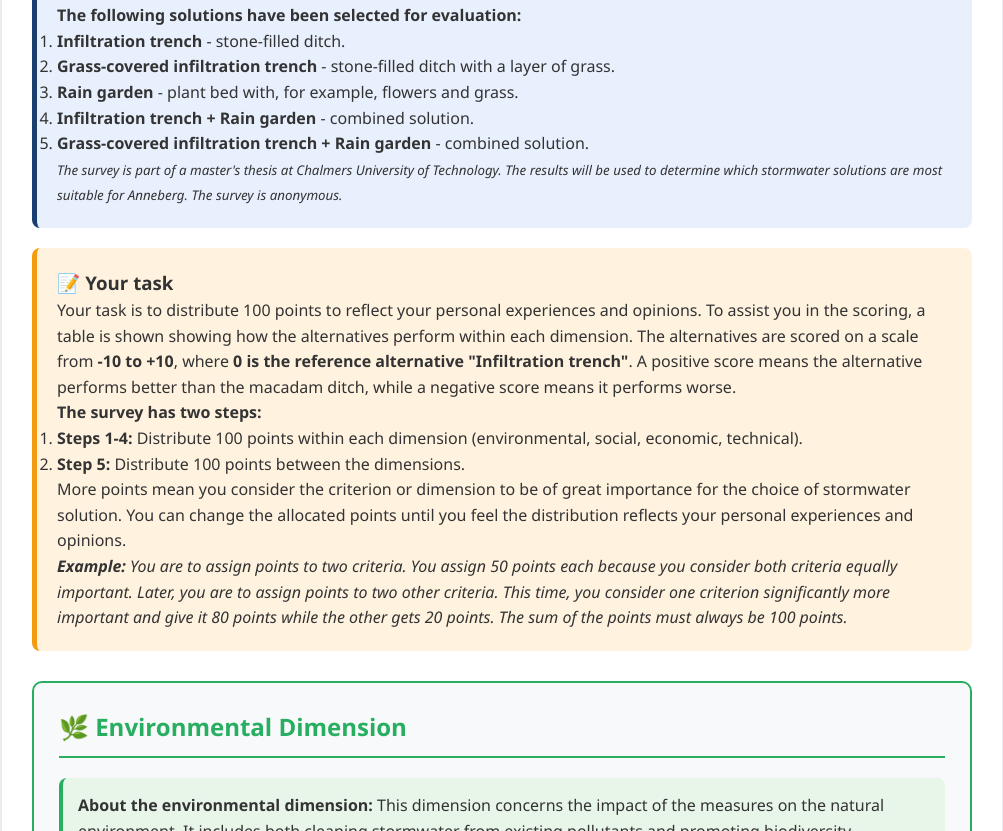
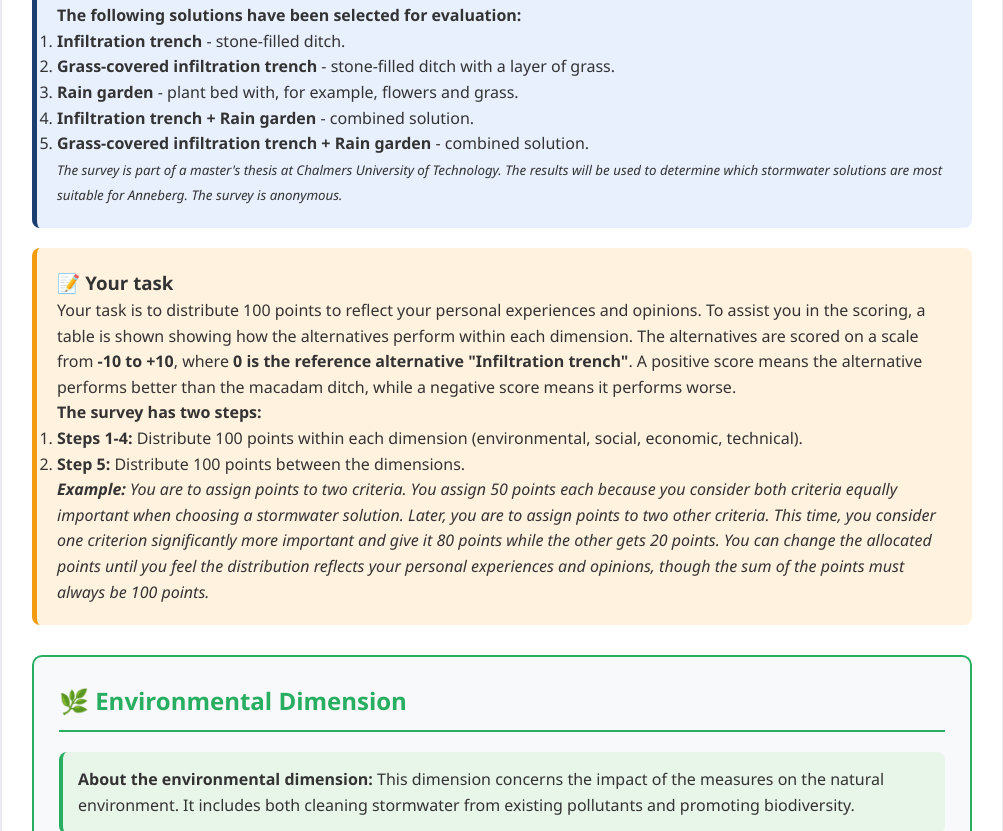
Before and after one commit to BettyMattsson/MCDA-Anneberg-English, a plain HTML site: page index.html in a window 1280 px wide. Shown: the part 360-1191 px from the top of the page, without its empty margins (138-1141 px from the left). Drawn offline with nearby package versions, Linux system fonts and the light colour scheme.

Commit message:
Update index.html

```diff
--- a/index.html
+++ b/index.html
@@ -381,12 +381,9 @@
         <li><strong>Step 5:</strong> Distribute 100 points between the dimensions.</li>
     </ol>
 
-    <p>More points mean you consider the criterion or dimension to be of great importance for the choice of stormwater solution.
-    You can change the allocated points until you feel the distribution reflects your personal experiences and opinions.</p>
-
-    <p><i><strong>Example: </strong> You are to assign points to two criteria. You assign 50 points each because you consider both criteria equally important.
+    <p><i><strong>Example: </strong> You are to assign points to two criteria. You assign 50 points each because you consider both criteria equally important when choosing a stormwater solution.
     Later, you are to assign points to two other criteria. This time, you consider one criterion significantly more important and give
-    it 80 points while the other gets 20 points. The sum of the points must always be 100 points.</i></p>
+    it 80 points while the other gets 20 points. You can change the allocated points until you feel the distribution reflects your personal experiences and opinions, though the sum of the points must always be 100 points.</i></p>
 </div>
 
 
```
